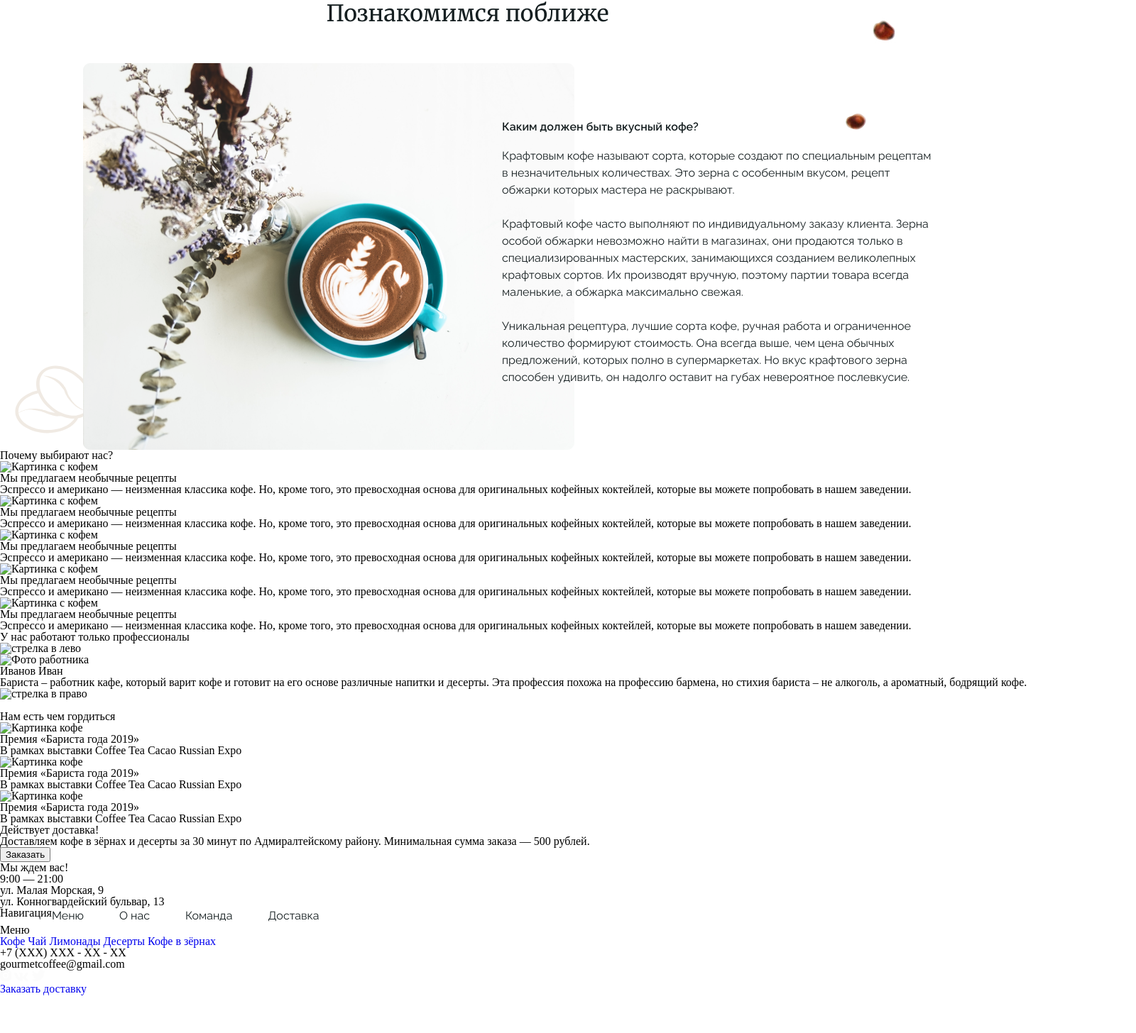
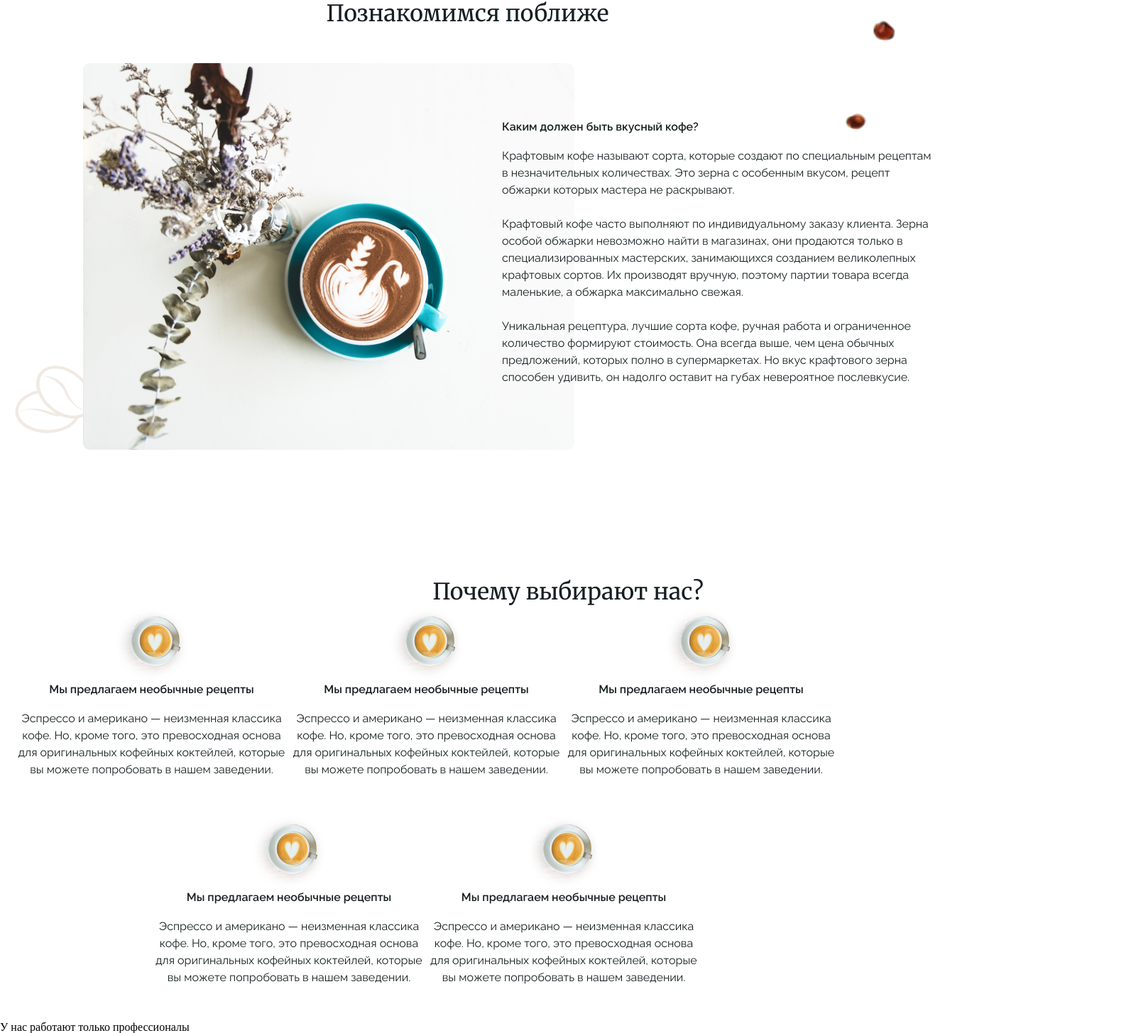
Before and after one commit to tomright/home, a PHP site: page / in a window 1600 px wide. Shown: the part 1886-3342 px from the top of the page at 71% size. Run offline with PHP 8.4, Linux system fonts and the light colour scheme.

Commit message:
gk.test почему выбирают нас

```diff
--- a/gk.test/www/index.html
+++ b/gk.test/www/index.html
@@ -114,7 +114,7 @@
           <h1>Почему выбирают нас?</h1>
           <div class="recipeBlock">
             <div class="recipe">
-              <img src="#" alt="Картинка с кофем" />
+              <img src="/img/почемвыбир.png" alt="Картинка с кофем" />
               <h2>Мы предлагаем необычные рецепты</h2>
               <p>
                 Эспрессо и американо — неизменная классика кофе. Но, кроме того,
@@ -123,7 +123,8 @@
               </p>
             </div>
             <div class="recipe">
-              <img src="#" alt="Картинка с кофем" />
+              <img src="/img/почемвыбир.png" alt="Картинка с кофем" />
+
               <h2>Мы предлагаем необычные рецепты</h2>
               <p>
                 Эспрессо и американо — неизменная классика кофе. Но, кроме того,
@@ -132,7 +133,8 @@
               </p>
             </div>
             <div class="recipe">
-              <img src="#" alt="Картинка с кофем" />
+              <img src="/img/почемвыбир.png" alt="Картинка с кофем" />
+
               <h2>Мы предлагаем необычные рецепты</h2>
               <p>
                 Эспрессо и американо — неизменная классика кофе. Но, кроме того,
@@ -141,7 +143,7 @@
               </p>
             </div>
             <div class="recipe">
-              <img src="#" alt="Картинка с кофем" />
+              <img src="/img/почемвыбир.png" alt="Картинка с кофем" />
               <h2>Мы предлагаем необычные рецепты</h2>
               <p>
                 Эспрессо и американо — неизменная классика кофе. Но, кроме того,
@@ -150,7 +152,7 @@
               </p>
             </div>
             <div class="recipe">
-              <img src="#" alt="Картинка с кофем" />
+              <img src="/img/почемвыбир.png" alt="Картинка с кофем" />
               <h2>Мы предлагаем необычные рецепты</h2>
               <p>
                 Эспрессо и американо — неизменная классика кофе. Но, кроме того,
--- a/gk.test/www/style.css
+++ b/gk.test/www/style.css
@@ -280,3 +280,59 @@ a {
   /* black */
   color: #161f21;
 }
+.whatWe > h1 {
+  padding-top: 180px;
+  text-align: center;
+  font-family: "Merriweather";
+  font-style: normal;
+  font-weight: 400;
+  font-size: 32px;
+  line-height: 40px;
+
+  /* black */
+  color: #161f21;
+}
+.recipeBlock {
+  display: flex;
+  flex-wrap: wrap;
+  justify-content: center;
+  width: 1201px;
+  height: 586px;
+}
+.recipe {
+  display: flex;
+  width: 387px;
+  height: 223px;
+  flex-direction: column;
+  align-items: center;
+  text-align: center;
+}
+.recipe > h2 {
+  font-family: "Raleway";
+  font-style: normal;
+  font-weight: 600;
+  font-size: 16px;
+  line-height: 19px;
+
+  /* identical to box height */
+  text-align: center;
+  font-feature-settings: "pnum" on, "lnum" on;
+
+  /* black */
+  color: #161f21;
+}
+.recipe > p {
+  padding-top: 20px;
+  font-family: "Raleway";
+  font-style: normal;
+  font-weight: 400;
+  font-size: 16px;
+  line-height: 24px;
+
+  /* or 150% */
+  text-align: center;
+  font-feature-settings: "pnum" on, "lnum" on;
+
+  /* black */
+  color: #161f21;
+}
```
